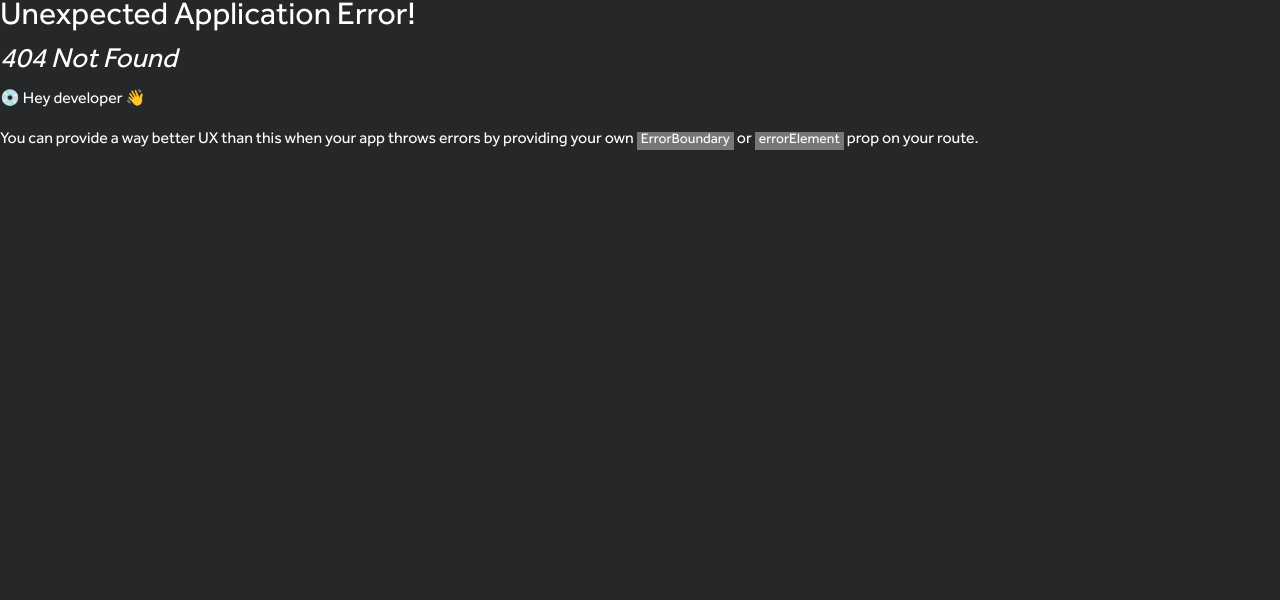
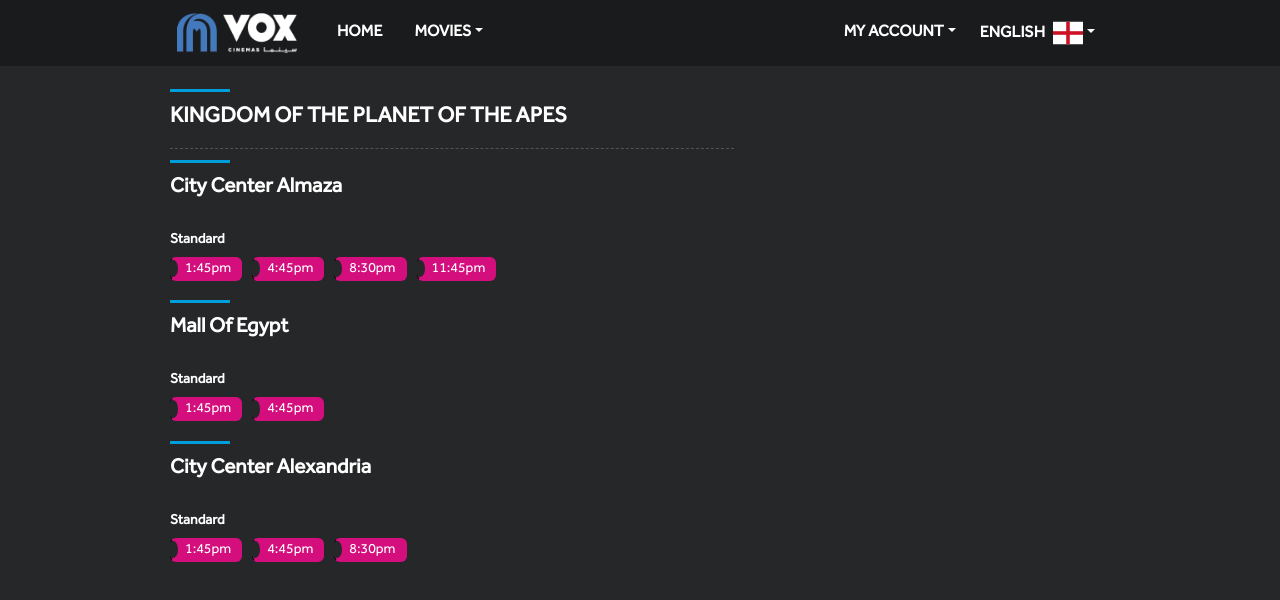
Before and after one commit to agamy5280/movie-system-react, a React (Create React App) app: page /times in a window 1280 px wide. Before the commit this address had no page. Shown: the top 600 px of the page. Built offline with nearby package versions, Linux system fonts and the light colour scheme; data requests are answered from the project's data file.

Commit message:
added ShowTimes Component

```diff
--- a/src/App.js
+++ b/src/App.js
@@ -6,6 +6,7 @@
 import { Provider } from 'react-redux';
 import store from './redux/store/store';
 import Header from './components/Main.jsx';
+import ShowTimes from './components/ShowTimes.jsx';
 
 function App() {
   const router = createBrowserRouter([
@@ -16,7 +17,17 @@
         {
           index: true,
           element: <HomePage></HomePage>
-        }
+        },
+      ]
+    },
+    {
+      path:'/times',
+      element: <Header></Header>,
+      children:[
+        {
+          index: true,
+          element: <ShowTimes></ShowTimes>
+        },
       ]
     }
   ])
--- /dev/null
+++ b/src/components/ShowTimes.jsx
@@ -0,0 +1,48 @@
+import React, { useEffect, useState } from "react";
+import { useTranslation } from "react-i18next";
+import { useDispatch, useSelector } from "react-redux";
+import { getMovies } from "../redux/store/Slices/moviesSlice";
+import  timesStyle from "../styles/ShowTimesPage.module.css";
+export default function ShowTimes() {
+  const { t, i18n } = useTranslation();
+  const dispatch = useDispatch();
+  const [movies, setMovies] = useState([]);
+
+  useEffect(() => {
+    fetch("http://localhost:4000/movies")
+      .then(res => res.json())
+      .then(data => setMovies(data));
+  }, []);
+
+  const id = 0;
+  let showTimes = null;
+
+  if (movies.length > 0) {
+    showTimes = movies[id]['show_times'];
+  }
+
+  console.log(showTimes);
+
+  return (
+    <>
+      {showTimes && <div className={timesStyle["now-showing"]}>
+       <h2 className={timesStyle["movie-name"]}>{ movies[id]['title'] }</h2>
+        <p className={`${timesStyle["dashed"]} pb-2`}></p>
+        <div className={`${timesStyle["location-bar"]} row`}></div>
+
+        {showTimes.map((showTime, index) => (
+          <div className={`${timesStyle["timerow"]} row`} key={index}>
+            <h3 className={`${timesStyle["weekday"]}`}>{showTime.loaction}</h3>
+            <div className={`${timesStyle["timecol"]} col`}>
+              {showTime.times.map((time, index) => (
+                <a key={index} className={`${timesStyle["btn"]} btn`} role="button">
+                  {time}
+                </a>
+              ))}
+            </div>
+          </div>
+        ))}
+      </div>}
+    </>
+  );
+}
--- a/src/redux/store/Slices/moviesSlice.js
+++ b/src/redux/store/Slices/moviesSlice.js
@@ -3,7 +3,7 @@
 
 
 export const getMovies = createAsyncThunk("movies/getAll",async ()=>{
-    const result = await axios.get("http://localhost:3000/movies");
+    const result = await axios.get("http://localhost:4000/movies");
     return result.data;
 })
 
--- /dev/null
+++ b/src/styles/ShowTimesPage.module.css
@@ -0,0 +1,126 @@
+.timecol {
+    /* display: flex; */
+    gap: 10px !important;
+    margin-top: 20px !important;
+    margin-bottom: 15px !important;
+  }
+  .timecol::before {
+    content: "Standard" !important;
+    display: block !important;
+    font-size: 14px !important;
+    font-weight: bold !important;
+    margin-bottom: 5px !important;
+  }
+  .timerow {
+    margin-top: 10px !important;
+    margin-bottom: 2% !important;
+  }
+  .btn {
+    color: rgb(255, 255, 255) !important;
+    background-color: #d40f7d !important;
+    height: 20px !important;
+    height: 1.5rem !important;
+    padding: 2px 10px 0 14px !important;
+    font-size: 14px !important;
+    margin-right: 10px !important;
+    border-left: 1px solid black !important;
+    position: relative !important;
+  }
+  .btn::before {
+    content: "" !important;
+    position: absolute !important;
+    left: -3px !important; /* Adjust this value according to your design */
+    top: 2px !important;
+    width: 10px !important; /* Adjust this value according to your design */
+    height: 80% !important;
+    background-color: #262729 !important;
+    border-radius: 50% !important;
+  }
+  .btn:hover {
+    background-color: #7e0a4c !important;
+  }
+
+  h3.weekday {
+    font-size: 1.3rem;
+    line-height: 1.75rem;
+    font-weight: bold;
+    font-family: "Effra";
+    position: relative;
+  }
+  h3.weekday::before {
+    background-color: #009ddb;
+    content: "";
+    display: block;
+    height: 3px;
+    width: 60px;
+    position: absolute;
+    top: -15px;
+  }
+  .location-bar {
+    margin-bottom: 1%;
+    margin-top: 4%;
+  }
+  .location-bar p {
+    color: rgb(150, 150, 150) !important;
+  }
+  .location-bar p.selected {
+    color: #33c5ff !important;
+  }
+
+  .location-bar ul {
+    position: relative;
+    display: flex;
+    gap: 3%;
+    list-style: none;
+    font-size: 0.9rem;
+  }
+  .location-bar ul::before {
+    background-color: rgb(60, 60, 60);
+    content: "";
+    display: block;
+    height: 1px;
+    width: 100%;
+    position: absolute;
+    top: -15px;
+  }
+  .location-bar ul::after {
+    background-color: rgb(60, 60, 60);
+    content: "";
+    display: block;
+    height: 1px;
+    width: 100%;
+    position: absolute;
+    top: 30px;
+  }
+  .location-bar ul p:hover {
+    color: #009ddb !important;
+    cursor: pointer;
+  }
+  .movie-name {
+    font-size: 1.375rem;
+    line-height: 1.75rem;
+    font-weight: bold;
+    font-family: "Effra";
+    margin-top: 4%;
+    position: relative;
+  }
+  .movie-name::before {
+    background-color: #009ddb;
+    content: "";
+    display: block;
+    height: 3px;
+    width: 60px;
+    position: absolute;
+    top: -15px;
+  }
+
+  .now-showing {
+    max-width: 940px;
+    margin-left: auto;
+    margin-right: auto;
+  }
+
+  .dashed {
+    width: 60% !important;
+    border-bottom: 1px dashed #515254 !important;
+  }
```
Also changed, not shown: 1 other file (tests, documents, lock files or other folders).
